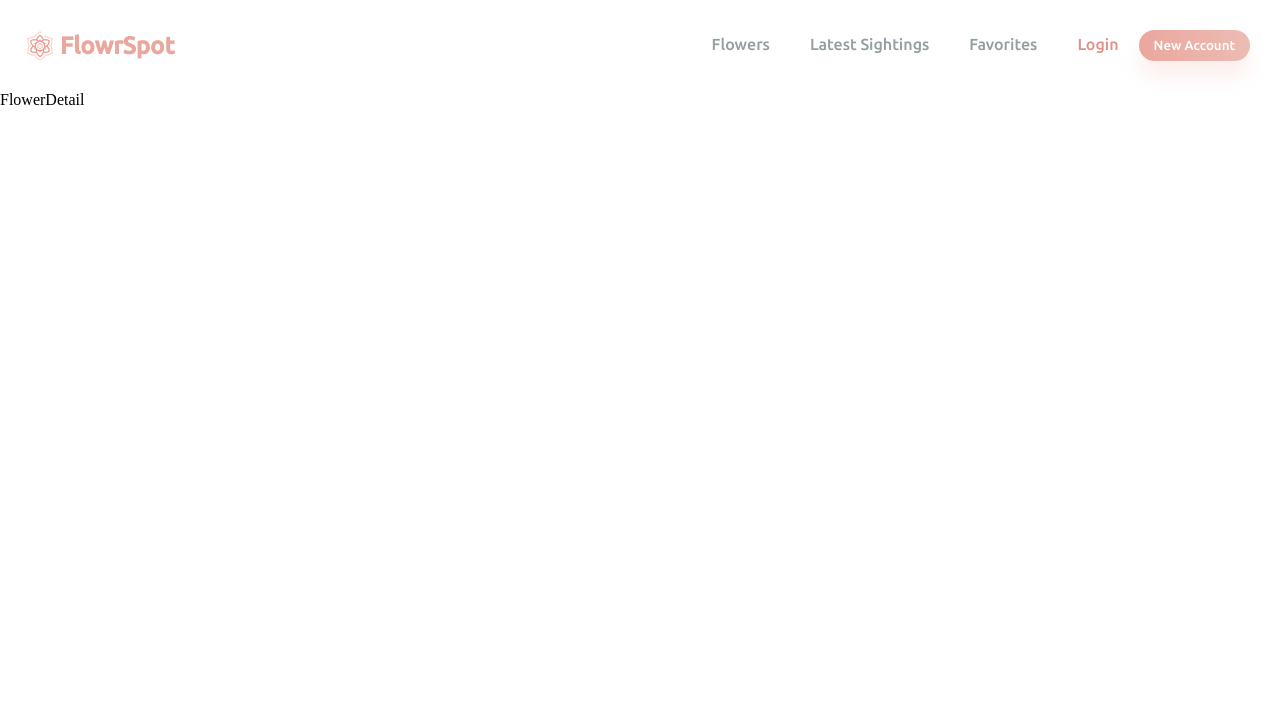
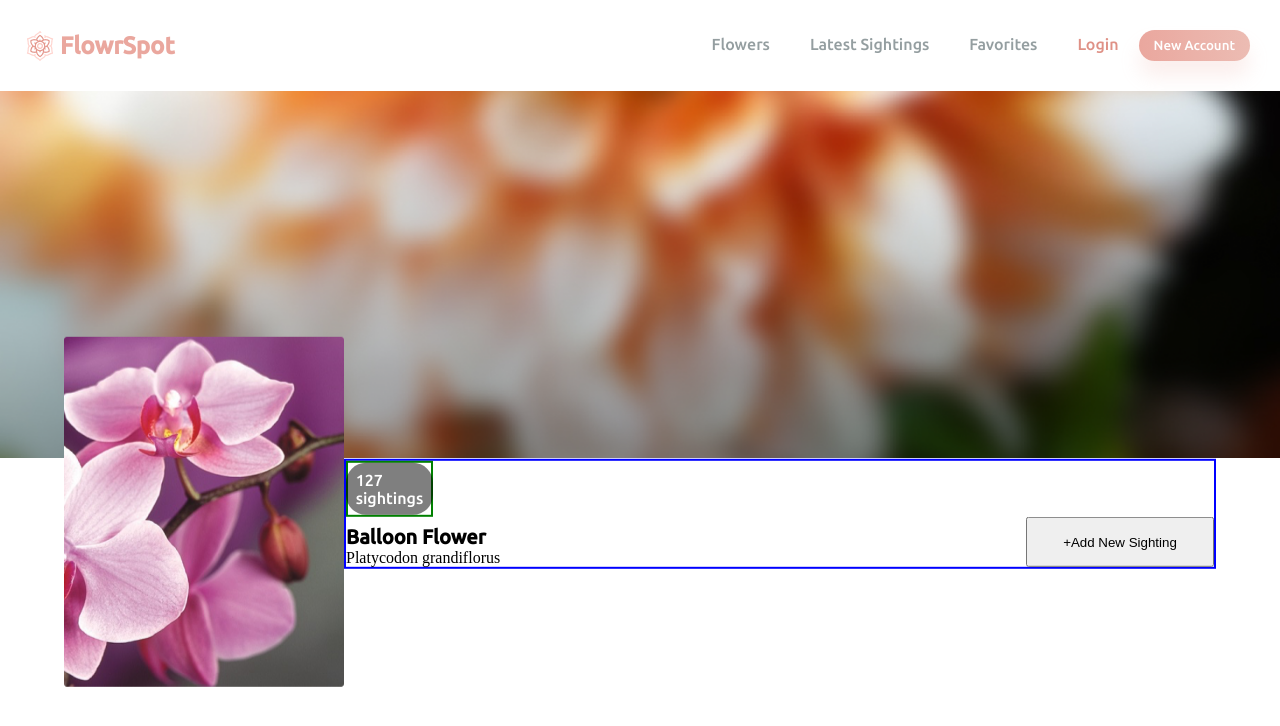
Before and after one commit to FilipSavic19/FlowrSpot-Project, a React (Create React App) app in the folder flowrspot/: page /flowerdetail in a window 1280 px wide. Shown: the top 726 px of the page. Built offline with nearby package versions, Linux system fonts and the light colour scheme.

Commit message:
input component, flower list...

```diff
--- a/flowrspot/src/Pages/FavoriteFlowers.js
+++ b/flowrspot/src/Pages/FavoriteFlowers.js
@@ -1,7 +1,13 @@
 import React from "react";
+import FlowerItemList from "../components/FlowerItemList";
+import "../Styles/RandomFlowerList.css";
 
 const FavoriteFlowers = () => {
-  return <div>FavoriteFlowers</div>;
+  return (
+    <div>
+      <FlowerItemList />
+    </div>
+  );
 };
 
 export default FavoriteFlowers;
--- a/flowrspot/src/Pages/FlowerDetail.js
+++ b/flowrspot/src/Pages/FlowerDetail.js
@@ -1,7 +1,35 @@
 import React from "react";
+import heroSection from "../Images/pl-hero1.png";
+import flowerImage from "../Images/pl-image1.png";
+import "../Styles/FlowerDetail.css";
 
 const FlowerDetail = () => {
-  return <div>FlowerDetail</div>;
+  return (
+    <div>
+      <div className="hero-section-flower-detail">
+        <img className="hero-img" src={heroSection} alt="" />
+        <div className="hero-section-content">
+          <div className="flower-image">
+            <img className="flower-img" src={flowerImage} alt="" />
+          </div>
+          <div className="flower-profile">
+            <div className="flower-sighting">
+              <p>127 sightings</p>
+            </div>
+            <div className="flower-name">
+              <div className="flower-name-left">
+                <h3>Balloon Flower</h3>
+                <p>Platycodon grandiflorus</p>
+              </div>
+              <div className="flower-name-right">
+                <button>+Add New Sighting</button>
+              </div>
+            </div>
+          </div>
+        </div>
+      </div>
+    </div>
+  );
 };
 
 export default FlowerDetail;
--- a/flowrspot/src/Pages/FlowerList.js
+++ b/flowrspot/src/Pages/FlowerList.js
@@ -1,7 +1,19 @@
 import React from "react";
+import SearchBar from "../components/SearchBar";
+import "../Styles/FlowerList.css";
+import FlowerItemList from "../components/FlowerItemList";
 
 const FlowerList = () => {
-  return <div></div>;
+  return (
+    <div className="flower-list">
+      <div className="search">
+        <SearchBar />
+      </div>
+      <div className="flower-item-list">
+        <FlowerItemList />
+      </div>
+    </div>
+  );
 };
 
 export default FlowerList;
--- a/flowrspot/src/Pages/HomePage.js
+++ b/flowrspot/src/Pages/HomePage.js
@@ -2,8 +2,8 @@
 import React from "react";
 import RandomFlowerList from "../components/RandomFlowerList";
 import Hero from "../Images/pl-hero.png";
-import SearchIcon from "../Images/Vector 3.png";
 import "../Styles/HomePage.css";
+import SearchBar from "../components/SearchBar";
 
 const HomePage = () => {
   return (
@@ -13,14 +13,7 @@ const HomePage = () => {
         <div className="hero-image-content">
           <h1>Discover flowers around you</h1>
           <p className="explore">Explore between more than 8.427 sightings</p>
-          <div className="form-input">
-            <input placeholder="Looking for something specific?" />
-            <img
-              className="hero-image-search-image"
-              src={SearchIcon}
-              width="30px"
-            />
-          </div>
+          <SearchBar />
         </div>
       </div>
       <div className="list-random-flowers">
--- /dev/null
+++ b/flowrspot/src/Styles/FlowerDetail.css
@@ -0,0 +1,55 @@
+.hero-section-flower-detail {
+  height: 350px;
+  width: 100%;
+  position: relative;
+}
+
+.hero-section-flower-detail .hero-img {
+  width: 100%;
+}
+
+.hero-section-content {
+  position: absolute;
+  width: 90%;
+  top: 50%;
+  left: 5%;
+  transform: translate(0%, 20%);
+  display: flex;
+  align-items: center;
+}
+
+.flower-name {
+  display: flex;
+  align-items: flex-end;
+  justify-content: space-between;
+}
+
+.flower-profile {
+  width: 80%;
+  border: 2px solid blue;
+}
+
+.flower-name-right {
+  width: 188px;
+  height: 50px;
+}
+
+.flower-name-right button {
+  width: 100%;
+  height: 100%;
+}
+
+.flower-sighting {
+  width: 10%;
+  border: 2px solid green;
+  display: flex;
+  justify-content: center;
+}
+
+.flower-sighting p {
+  font-family: "Ubuntu", sans-serif;
+  background: rgba(0, 0, 0, 0.5);
+  padding: 8px 10px;
+  border-radius: 20px;
+  color: white;
+}
--- /dev/null
+++ b/flowrspot/src/Styles/FlowerList.css
@@ -0,0 +1,15 @@
+.flower-list {
+  display: flex;
+  flex-direction: column;
+  align-items: center;
+  justify-content: center;
+  margin: 70px;
+}
+
+.search {
+  width: 600px;
+}
+
+.search input {
+  border: none;
+}
--- a/flowrspot/src/Styles/RandomFlowerList.css
+++ b/flowrspot/src/Styles/RandomFlowerList.css
@@ -1,4 +1,5 @@
-.random-flower-list {
+.random-flower-list,
+.flowers-list {
   display: flex;
   width: 100%;
   flex-wrap: wrap;
--- a/flowrspot/src/components/FlowerItem.js
+++ b/flowrspot/src/components/FlowerItem.js
@@ -1,11 +1,14 @@
 import React from "react";
 import flowerPhoto from "../Images/pl-image.png";
 import "../Styles/FlowerItem.css";
+import { Link } from "react-router-dom";
 
 const FlowerItem = () => {
   return (
     <div className="flower-card">
-      <img src={flowerPhoto} alt="" />
+      <Link to="/flowerdetail">
+        <img src={flowerPhoto} alt="" />
+      </Link>
       <div className="favorite-mark">
         <i className="fa fa-star"></i>
       </div>
--- /dev/null
+++ b/flowrspot/src/components/FlowerItemList.js
@@ -0,0 +1,24 @@
+import React from "react";
+import FlowerItem from "./FlowerItem";
+import "../Styles/RandomFlowerList.css";
+
+const FlowerItemList = () => {
+  return (
+    <div className="flowers-list">
+      <FlowerItem />
+      <FlowerItem />
+      <FlowerItem />
+      <FlowerItem />
+      <FlowerItem />
+      <FlowerItem />
+      <FlowerItem />
+      <FlowerItem />
+      <FlowerItem />
+      <FlowerItem />
+      <FlowerItem />
+      <FlowerItem />
+    </div>
+  );
+};
+
+export default FlowerItemList;
--- /dev/null
+++ b/flowrspot/src/components/SearchBar.js
@@ -0,0 +1,18 @@
+import React from "react";
+import SearchIcon from "../Images/Vector 3.png";
+import "../Styles/HomePage.css";
+const SearchBar = () => {
+  return (
+    <div className="form-input">
+      <input placeholder="Looking for something specific?" />
+      <img
+        className="hero-image-search-image"
+        alt=""
+        src={SearchIcon}
+        width="30px"
+      />
+    </div>
+  );
+};
+
+export default SearchBar;
```
Also changed, not shown: flowrspot/src/Images/pl-hero1.png (added), flowrspot/src/Images/pl-image1.png (added).
